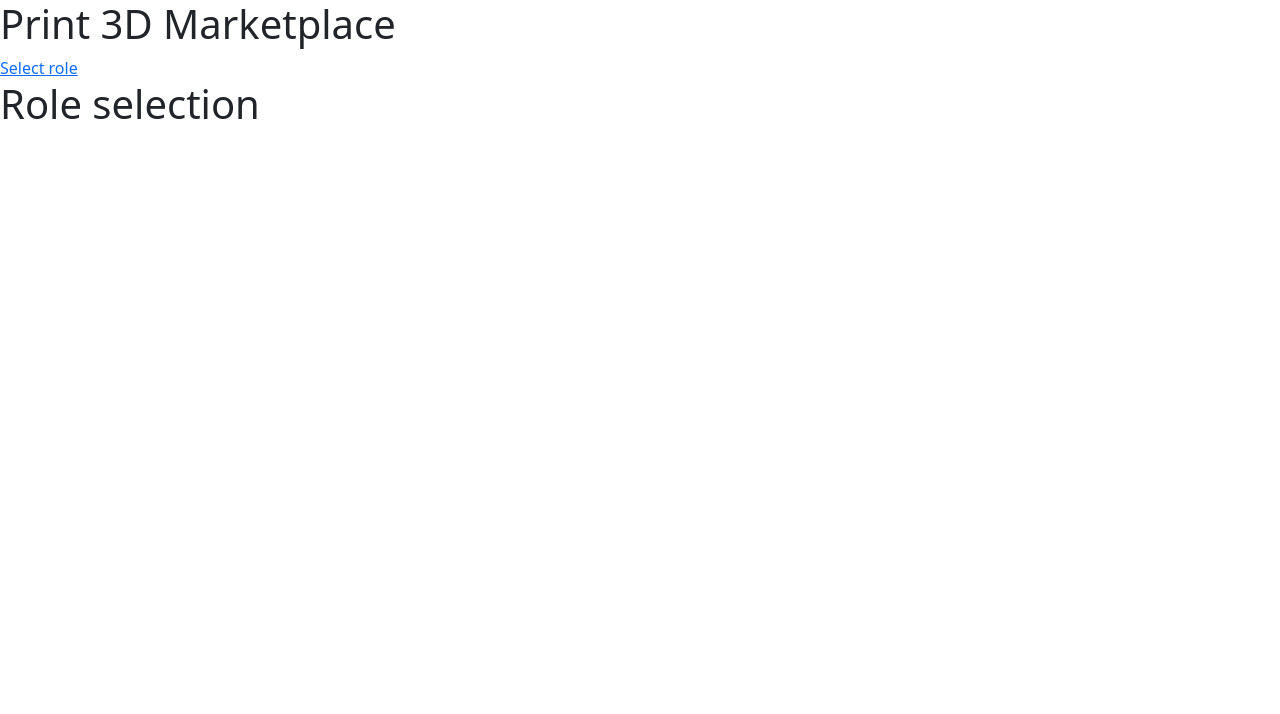
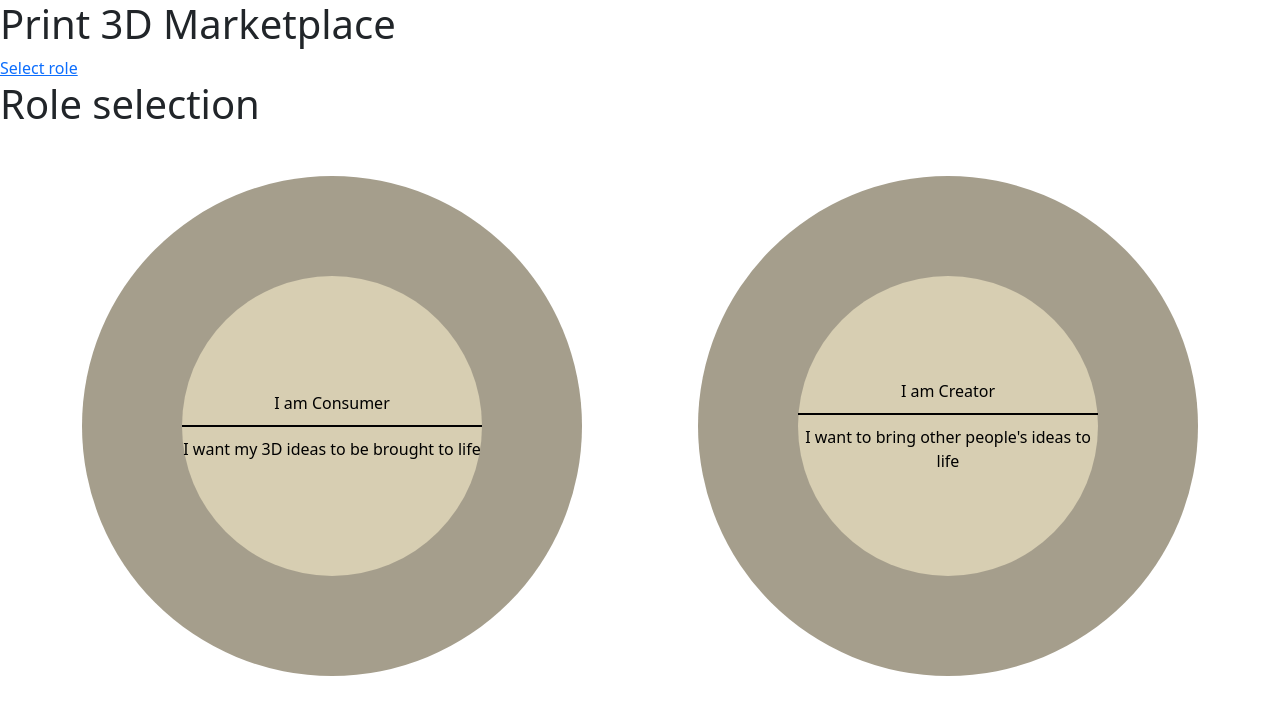
Before and after one commit to DenKu1/Print3dMarketplace.UI, an Angular app in the folder Print3dMarketplace.UI/: page /role-selection in a window 1280 px wide. Shown: the top 714 px of the page. Built offline with nearby package versions, Linux system fonts and the light colour scheme.

Commit message:
Add two circles for role selection

```diff
--- a/Print3dMarketplace.UI/src/app/components/role-selection/role-selection.component.css
+++ b/Print3dMarketplace.UI/src/app/components/role-selection/role-selection.component.css
@@ -0,0 +1,42 @@
+.container {
+  display: flex;
+  justify-content: space-between;
+  align-items: center;
+}
+
+.circle-container {
+  width: 500px;
+  height: 500px;
+  background-color: rgb(165, 158, 140);
+  border-radius: 50%;
+  display: flex;
+  flex-direction: column;
+  justify-content: center;
+  align-items: center;
+}
+
+.round-button {
+  width: 300px;
+  height: 300px;
+  background-color: rgb(215, 206, 178);
+  color: rgb(0, 0, 0);
+  border-radius: 50%;
+  display: flex;
+  flex-direction: column;
+  justify-content: center;
+  align-items: center;
+  text-align: center;
+  cursor: pointer;
+  transition: transform 0.2s ease-in-out; /* Add smooth transition for scaling */
+}
+
+.round-button:hover {
+  transform: scale(1.2); /* Increase size on hover */
+}
+
+.button-separator {
+  width: 300px;
+  height: 2px;
+  background-color: rgb(0, 0, 0);
+  margin: 10px 0;
+}
--- a/Print3dMarketplace.UI/src/app/components/role-selection/role-selection.component.html
+++ b/Print3dMarketplace.UI/src/app/components/role-selection/role-selection.component.html
@@ -1 +1,26 @@
 <h1>Role selection</h1>
+<div class="container mt-5">
+  <!-- First Circle -->
+  <div class="circle-container">
+    <!-- Round clickable button with name and description -->
+    <div class="round-button" onclick="alert('Button 1 Clicked!')">
+      <div>
+        <span>I am Consumer</span>
+        <div class="button-separator"></div>
+        <span>I want my 3D ideas to be brought to life</span>
+      </div>
+    </div>
+  </div>
+
+  <!-- Second Circle -->
+  <div class="circle-container">
+    <!-- Round clickable button with name and description -->
+    <div class="round-button" onclick="alert('Button 2 Clicked!')">
+      <div>
+        <span>I am Creator</span>
+        <div class="button-separator"></div>
+        <span>I want to bring other people's ideas to life</span>
+      </div>
+    </div>
+  </div>
+</div>
```
